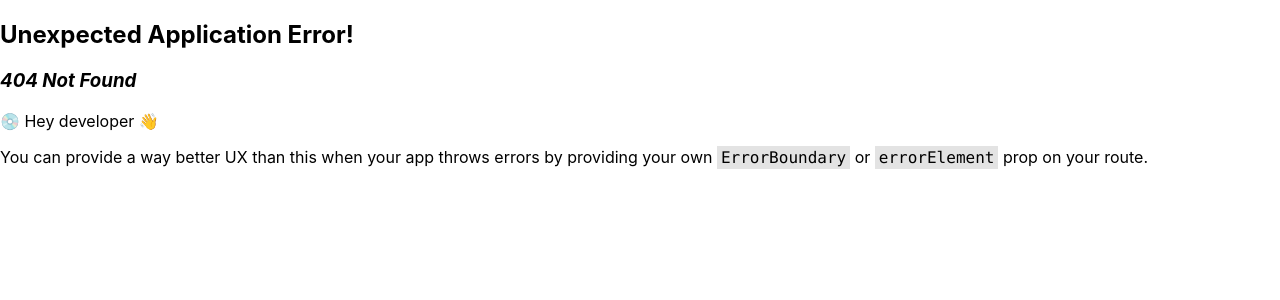
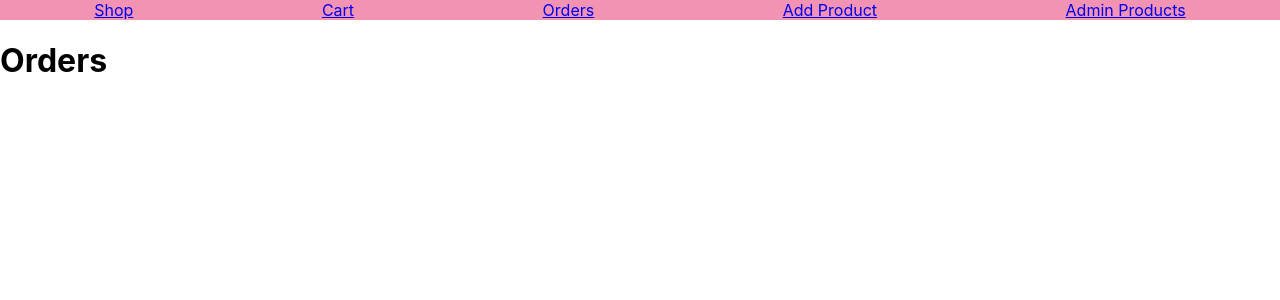
Before and after one commit to shanyaverma03/shopApp, a React (Create React App) app in the folder client/: page /orders in a window 1280 px wide. Before the commit this address had no page. Shown: the top 300 px of the page. Built offline with nearby package versions, Linux system fonts and the light colour scheme.

Commit message:
Create path for orders in client

```diff
--- a/client/src/App.js
+++ b/client/src/App.js
@@ -6,6 +6,7 @@ import ProductDetailsPage from "./pages/ProductDetailsPage";
 import AdminProductsPage from "./pages/AdminProductsPage";
 import EditProductPage from "./pages/EditProductPage";
 import CartPage from "./pages/CartPage";
+import OrderPage from "./pages/OrderPage";
 
 const router = createBrowserRouter([
   {
@@ -14,6 +15,7 @@ const router = createBrowserRouter([
     children: [
       { path: "/", element: <ShopPage /> },
       { path: "/cart", element: <CartPage /> },
+      { path: "/orders", element: <OrderPage /> },
       { path: "/admin/add-product", element: <AddProductPage /> },
       { path: "/product/:productId", element: <ProductDetailsPage /> },
       { path: "/admin/products", element: <AdminProductsPage /> },
--- a/client/src/Components/Navigation.js
+++ b/client/src/Components/Navigation.js
@@ -7,6 +7,7 @@ const Navigation = () => {
     <header className={classes.navigation}>
       <Link to="/">Shop</Link>
       <Link to="/cart">Cart</Link>
+      <Link to="/orders">Orders</Link>
       <Link to="/admin/add-product">Add Product</Link>
       <Link to="/admin/products">Admin Products</Link>
     </header>
--- /dev/null
+++ b/client/src/Components/shop/Orders.js
@@ -0,0 +1,9 @@
+const Orders = () => {
+  return (
+    <div>
+      <h1>Orders</h1>
+    </div>
+  );
+};
+
+export default Orders;
--- /dev/null
+++ b/client/src/pages/OrderPage.js
@@ -0,0 +1,7 @@
+import Orders from "../Components/shop/Orders";
+
+const OrderPage = () => {
+  return <Orders />;
+};
+
+export default OrderPage;
```
